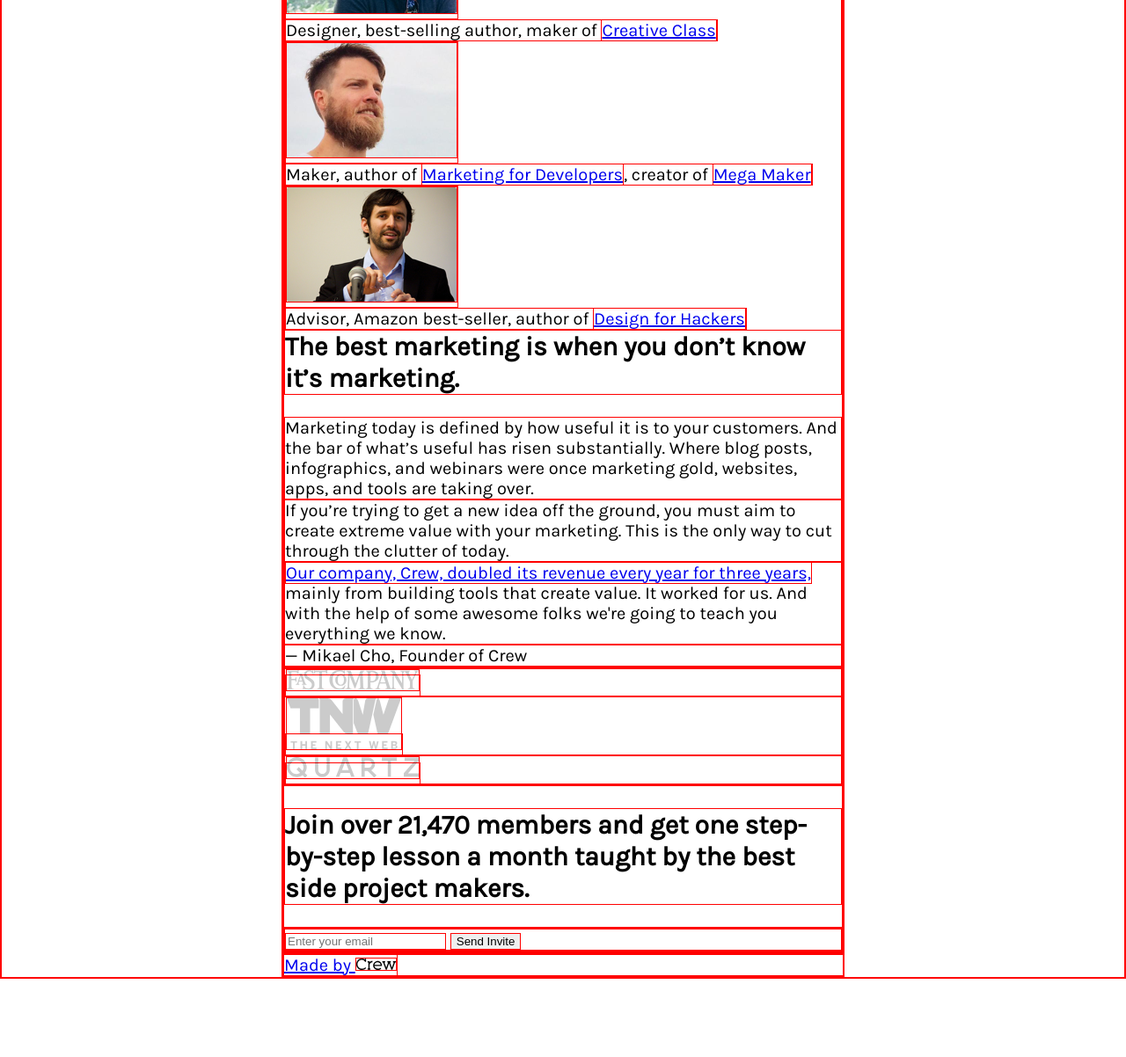
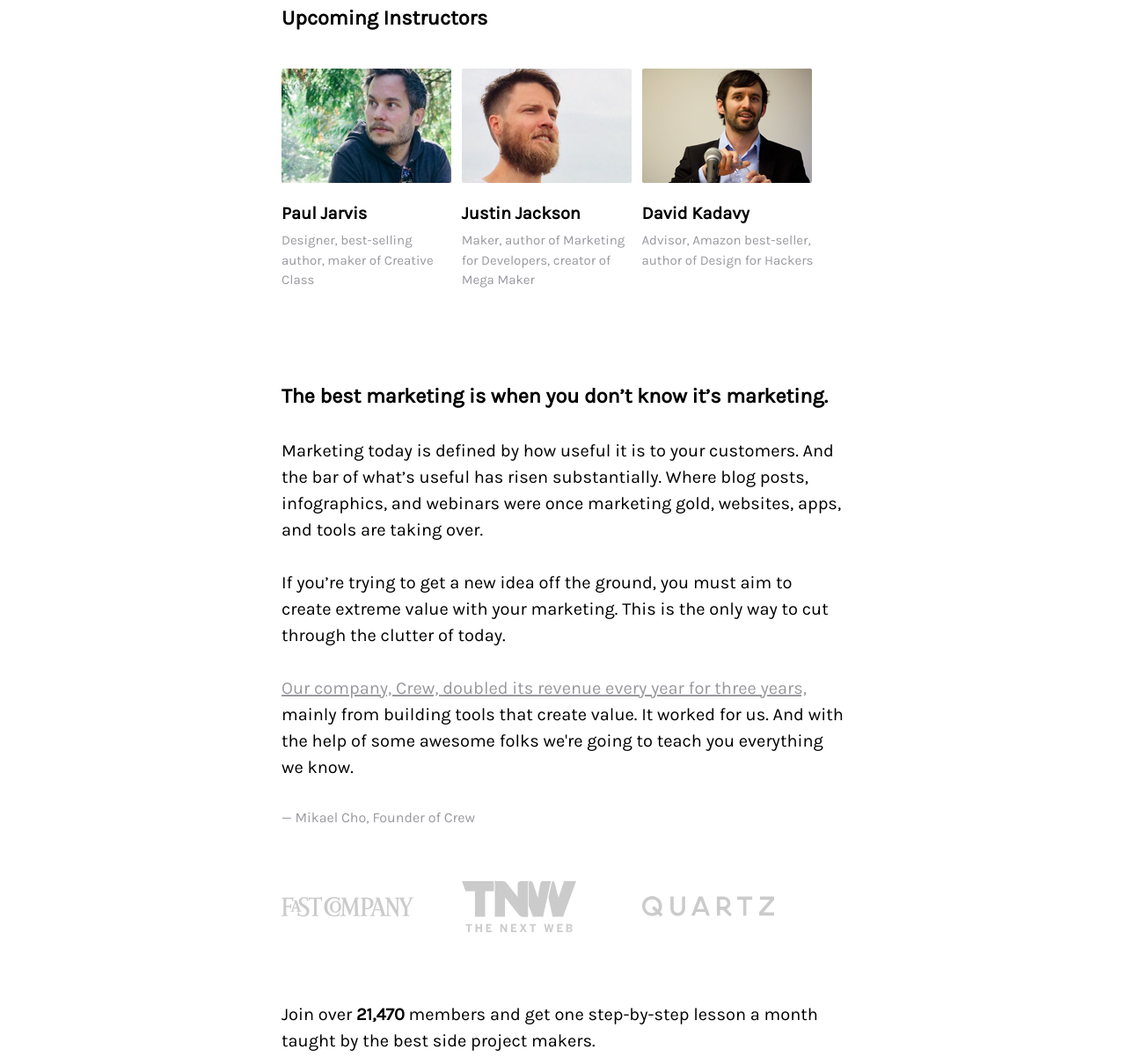
Before and after one commit to jenessawhite/maketheyear, a plain HTML site: page index.html in a window 1280 px wide. Shown: the part 1026-2228 px from the top of the page at 88% size. Before the commit the page ends 2139 px from the top, so only its background shows below. Drawn offline with Linux system fonts and the light colour scheme; files that its build step writes are made by us from their sources; files whose address does not match are found by name.

Commit message:
final modifications

```diff
--- a/index.css
+++ b/index.css
@@ -4,24 +4,23 @@ html body {
   margin: 0;
   padding: 0;
   box-sizing: border-box;
+  line-height: 1.5;
 }
-* {
+/** {
   border: 1px solid red;
-}
-article, footer {
+}*/
+article {
   color: black;
   margin: auto;
   width: 50%;
 }
-strong {
-  font-weight: bold;
 
-}
+
 .header-main {
   /*background-image: url(/Users/jenessawhite/projects/maketheyear/assets/pattern-dark.png);*/
   background: url(/Users/jenessawhite/projects/maketheyear/assets/pattern-dark.png) top left #141414;
-      padding: 50px 0 80px 0;
-      color: #FFFFFF;
+  padding: 50px 0 80px 0;
+  color: #FFFFFF;
 }
 div>header {
   margin: auto;
@@ -29,35 +28,134 @@ div>header {
   color: white;
 }
 .header-large-text {
-  font-size: 46px;
+  font-size: 48px;
   font-weight: bold;
-  margin-top: 60px;
+  margin-top: 30px;
+  margin-bottom: 40px;
+  line-height: normal;
+}
+.header-small-text {
+  margin-bottom: 40px;
+}
+form {
+  font-size: 20px;
+  font-family: 'Karla';
+  vertical-align: top;
+  margin-top: 20px;
 }
 
-input {
-  height:
+.invite {
+  height: 60px;
+  font-size: 22px;
+  width: 60%;
+  border-radius: 5px;
+  background-color: #e6e6e6;
+}
+
+button {
+  font-size: 22px;
+  color: white;
+  width: 190px;
+  padding: 20px 20px;
+  border-radius: 5px;
+  background-color: #ae5cc8;
+
+}
+
+button:hover {
+  font-size: 22px;
+  color: white;
+  width: 190px;
+  padding: 20px 20px;
+  border-radius: 5px;
+  background-color: #903fa9;
+}
+
+.subhead-row {
+  font-weight: bolder;
+  margin-top: 60px;
+  margin-bottom: 40px;
 }
 
 .photo-grid {
   display: inline-block;
-  float: left;
 }
-.instructors {
-  display: inline-block;
-  float: left;
-}
+
 .person {
   display: inline-block;
-  float: left;
-  height: auto;
-}
-.person_text {
-  display: inline-block;
-  float: left;
+  width: 200px;
+  margin-right: auto;
+  margin-left: auto;
+  text-align: left;
+  border-radius: 3px;
+  margin-bottom: 80px;
+  vertical-align: top;
 }
 
-@media screen and (max-width: 619px){
-  body {
+.name {
+  font-weight: bold;
+  margin-top: 11px;
+  margin-bottom: 4px;
+}
 
-  }
+.person_text {
+  font-size: 15px;
+  color: #99999F;
 }
+
+a:link, a:visited, a:hover, a:active > .person_text {
+  font-size: 15px;
+  color: #99999F;
+  font-style: normal;
+  text-decoration: none;
+}
+
+.p {
+  margin: 30px 0px 30px 0;
+  font-weight: lighter;
+}
+#text-link {
+  font-size: 20px;
+  color: #99999F;
+  font-style: normal;
+  text-decoration: underline;
+}
+#text-link:hover {
+  font-size: 20px;
+  color: #66666F;
+  font-style: normal;
+  text-decoration: underline;
+}
+
+.small {
+  font-size: .8em;
+  color: #99999F;
+}
+
+.companies {
+  margin-top: 60px;
+}
+
+.logo {
+  display: inline-block;
+  width: 200px;
+  margin-right: auto;
+  margin-left: auto;
+  text-align: left;
+  margin-bottom: 40px;
+  vertical-align: middle;
+}
+
+footer {
+  color: #99999F;
+  margin-right: auto;
+  margin-left: auto;
+  width: 50%;
+  padding-top: 50px;
+  padding-bottom: 50px;
+}
+
+.footer-text > a:hover {
+  color: #66666F;
+  text-decoration: none;
+}
--- a/index.html
+++ b/index.html
@@ -14,15 +14,16 @@
     <header>
       <div class="logo"><img src="http://makethisyear.com/images/makethisyear.svg" alt="Make This Year logo"></div>
       <div class="header-large-text">
-        <p><strong>Learn how top makers doubled their revenue by launching side projects like</strong></p>
+        <p><strong>Learn how top makers doubled their revenue by launching side projects like</strong>
+        <span style="letter-spacing:3px;">....................................</span> </p>
       </div>
       <div class="header-small-text">
-        <p>Join over <strong>21,470</strong> members and get one step-by-step lesson a month taught by the best side project makers. </h2>
+      <p>Join over <strong>21,470</strong> members and get one step-by-step lesson a month taught by the best side project makers.</p>
       </div>
       <div class="form">
-        <form action="">
-          <input type="text" name="email" placeholder="Enter your email">
-          <button name="button">Send Invite</button>
+        <form>
+          <input type="text" class="invite" placeholder="Enter your email">
+          <button>Send Invite</button>
         </form>
       </div>
     </header>
@@ -30,52 +31,63 @@
 
   <article>
     <div class="subhead-row">
-      <div class="">Upcoming Instructors</h2>
+      <h3>Upcoming Instructors</h3>
     </div>
 
     <div class="photo-grid">
-      <div class="people">
+      <div class="instructors">
 
-        <div class="person"><img src="/Users/jenessawhite/projects/maketheyear/assets/av-pj.png" alt=""></div><div class="name">Paul Jarvis</div><div class="person_text">Designer, best-selling author, maker of <a href="https://creativeclass.io/" class="text-links">Creative Class</a></div>
+        <div class="person">
+          <img src="/Users/jenessawhite/projects/maketheyear/assets/av-pj.png" alt="">
+          <div class="name">Paul Jarvis
+          </div>
+          <div class="person_text">Designer, best-selling author, maker of <a href="https://creativeclass.io/" class="text-links" target="_blank">Creative Class</a>
+          </div>
+        </div>
 
-        <div class="person"><img src="/Users/jenessawhite/projects/maketheyear/assets/av-jj.png" alt=""></div>
-        <div class="name">Justin Jackson</div>
-        <div class="person_text">Maker, author of <a href="http://devmarketing.xyz/" class="text-links">Marketing for Developers</a>, creator of <a href="http://megamaker.co/challenge" class="text-links">Mega Maker</a></div>
+        <div class="person">
+          <img src="/Users/jenessawhite/projects/maketheyear/assets/av-jj.png" alt="">
+          <div class="name">Justin Jackson</div>
+          <div class="person_text">Maker, author of <a href="http://devmarketing.xyz/" class="text-links" target="_blank">Marketing for Developers</a>, creator of <a href="http://megamaker.co/challenge" class="text-links" target="_blank">Mega Maker</a></div>
+        </div>
 
-        <div class="person"><img src="/Users/jenessawhite/projects/maketheyear/assets/av-dk.png" alt=""></div>
-        <div class="name">David Kadavy</div>
-        <div class="person_text">Advisor, Amazon best-seller, author of <a href="http://designforhackers.com/" class="text-links">Design for Hackers</a></div>
+        <div class="person">
+          <img src="/Users/jenessawhite/projects/maketheyear/assets/av-dk.png" alt="">
+          <div class="name">
+            David Kadavy</div>
+          <div class="person_text">
+            Advisor, Amazon best-seller, author of <a href="http://designforhackers.com/" class="text-links" target="_blank">Design for Hackers</a></div>
+        </div>
 
       </div>
     </div>
 
     <div class="content-block">
-      <h2>The best marketing is when you don’t know it’s marketing.</h2>
+      <h3>The best marketing is when you don’t know it’s marketing.</h3>
       <div class="p">Marketing today is defined by how useful it is to your customers. And the bar of what’s useful has risen substantially. Where blog posts, infographics, and webinars were once marketing gold, websites, apps, and tools are taking over.</div>
       <div class="p">If you’re trying to get a new idea off the ground, you must aim to create extreme value with your marketing. This is the only way to cut through the clutter of today.</div>
-      <div class="p"><a href="https://crew.co/labs">Our company, Crew, doubled its revenue every year for three years,</a> mainly from building tools that create value. It worked for us. And with the help of some awesome folks we're going to teach you everything we know.</div>
+      <div class="p"><a href="https://crew.co/labs" id="text-link" target="_blank">Our company, Crew, doubled its revenue every year for three years,</a> mainly from building tools that create value. It worked for us. And with the help of some awesome folks we're going to teach you everything we know.</div>
       <div class="small">— Mikael Cho, Founder of Crew</div>
     </div>
 
     <div class="companies">
-        <div class="logo"><a href="http://www.fastcompany.com/3042417/how-i-get-it-done/why-building-something-useful-for-others-is-the-best-marketing-there-is"><img src="/Users/jenessawhite/projects/maketheyear/assets/logo-fastcompany.svg" alt=""></a></div>
-        <div class="logo"><a href="http://thenextweb.com/entrepreneur/2014/10/23/side-projects-saved-our-startup/"><img src="/Users/jenessawhite/projects/maketheyear/assets/logo-thenextweb.svg" alt=""></a></div>
-        <div class="logo"><a href="http://qz.com/281725/how-side-projects-saved-our-startup/"><img src="/Users/jenessawhite/projects/maketheyear/assets/logo-quartz.svg" alt=""></a></div>
+        <div class="logo"><a href="http://www.fastcompany.com/3042417/how-i-get-it-done/why-building-something-useful-for-others-is-the-best-marketing-there-is" target="_blank"><img src="/Users/jenessawhite/projects/maketheyear/assets/logo-fastcompany.svg" alt=""></a></div>
+        <div class="logo"><a href="http://thenextweb.com/entrepreneur/2014/10/23/side-projects-saved-our-startup/" target="_blank"><img src="/Users/jenessawhite/projects/maketheyear/assets/logo-thenextweb.svg" alt=""></a></div>
+        <div class="logo"><a href="http://qz.com/281725/how-side-projects-saved-our-startup/" target="_blank"><img src="/Users/jenessawhite/projects/maketheyear/assets/logo-quartz.svg" alt=""></a></div>
     </div>
 
-    <div class="subhead-row">
-      <h2>Join over 21,470 members and get one step-by-step lesson a month taught by the best side project makers.</h2>
+    <div class="p">Join over <strong>21,470</strong> members and get one step-by-step lesson a month taught by the best side project makers.
     </div>
 
     <div class="form">
-      <form action="">
-      <input type="text" name="email" placeholder="Enter your email">
-      <button name="button">Send Invite</button>
+      <form>
+        <input type="text" class="invite" placeholder="Enter your email">
+        <button>Send Invite</button>
       </form>
     </div>
   </article>
   <footer>
-    <div class="footer-text"><a href="https://crew.co/">Made by <img src="/Users/jenessawhite/projects/maketheyear/assets/logo-crew.svg" alt=""></a>
+    <div class="footer-text"> <a href="https://crew.co/" target="_blank">Made by<img src="/Users/jenessawhite/projects/maketheyear/assets/logo-crew.svg" alt=""></a>
     </div>
   </footer>
 
```
